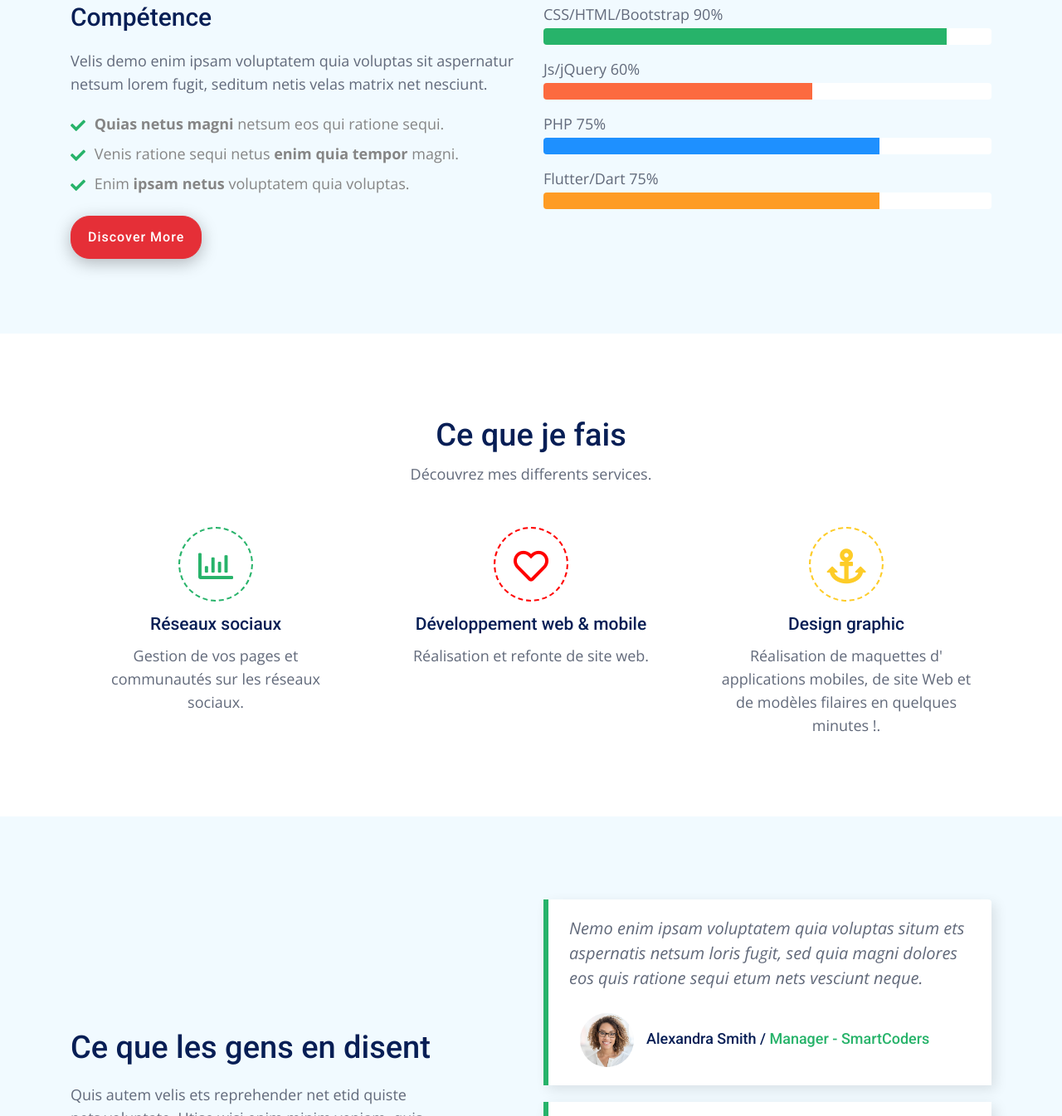
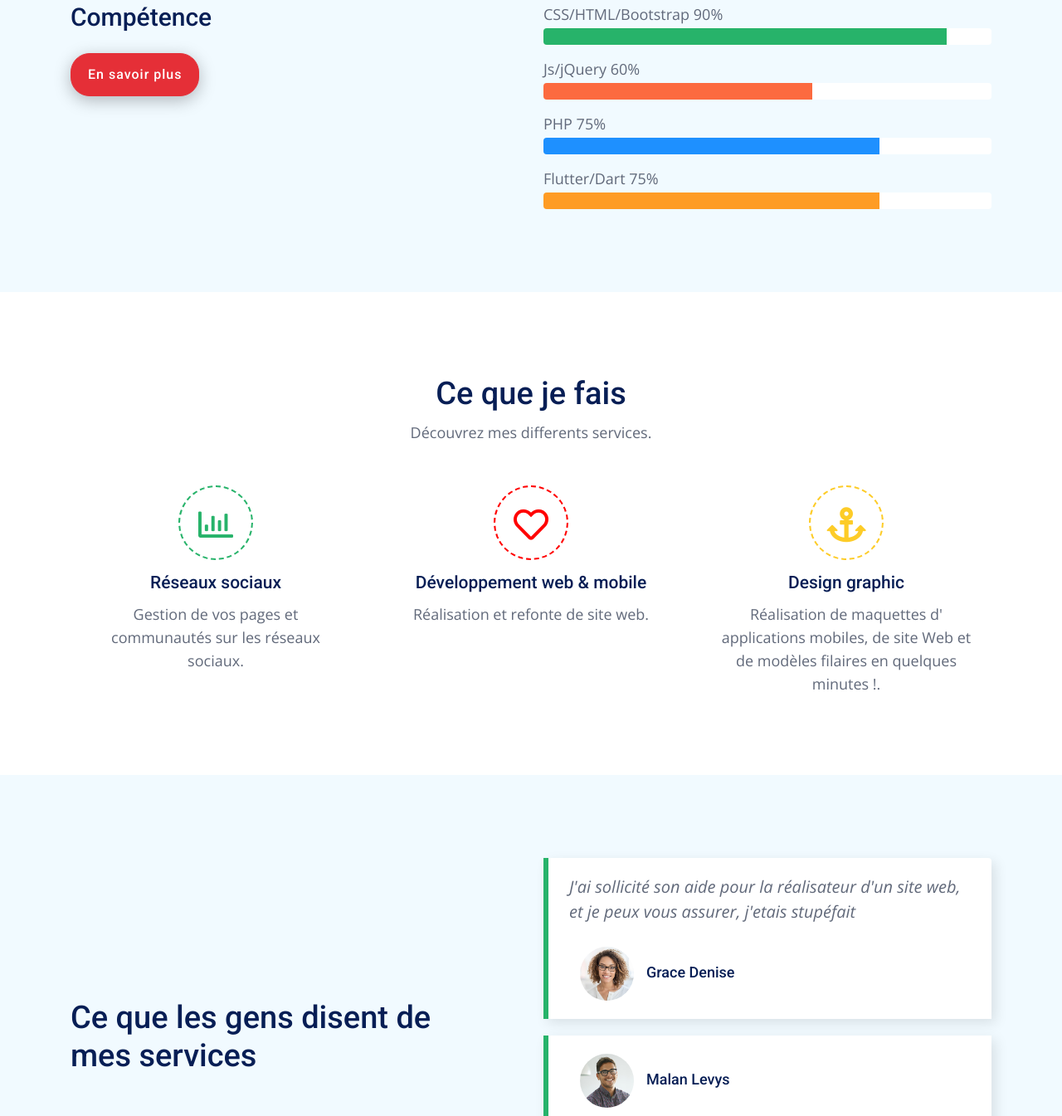
Before and after one commit to Amombra/Portfolio, a plain HTML site: page index.html in a window 1280 px wide. Shown: the part 1455-2800 px from the top of the page at 83% size. Drawn offline with nearby package versions, Linux system fonts and the light colour scheme.

Commit message:
another commit

```diff
--- a/index.html
+++ b/index.html
@@ -206,15 +206,15 @@
 
                     <h3>Compétence</h3>
 
-                    <p>Velis demo enim ipsam voluptatem quia voluptas sit aspernatur netsum lorem fugit, seditum netis velas matrix net nesciunt.</p>
+                    <!-- <p>Velis demo enim ipsam voluptatem quia voluptas sit aspernatur netsum lorem fugit, seditum netis velas matrix net nesciunt.</p> -->
 
-                    <ul class="benefits">
+                    <!-- <ul class="benefits">
                         <li><i class="fas fa-check"></i> <b>Quias netus magni</b> netsum eos qui ratione sequi.</li>
                         <li><i class="fas fa-check"></i> Venis ratione sequi netus <b>enim quia tempor</b> magni.</li>
                         <li><i class="fas fa-check"></i> Enim <b>ipsam netus</b> voluptatem quia voluptas.</li>
-                    </ul>
+                    </ul> -->
 
-                    <a href="#services" class="btn-red small scrool">Discover More</a>
+                    <a href="#services" class="btn-red small scrool">En savoir plus</a>
 
                 </div>
                 <!--end col-sm-6-->
@@ -372,9 +372,9 @@
                 <!--begin col-md-5 -->
                 <div class="col-md-5 col-sm-12">
 
-                    <h2>Ce que les gens en disent</h2>
+                    <h2>Ce que les gens disent de mes services</h2>
 
-                    <p>Quis autem velis ets reprehender net etid quiste nets voluptate. Utise wisi enim minim veniam, quis etsad aspernatis netsum stationes nets.</p>
+                    <!-- <p>Quis autem velis ets reprehender net etid quiste nets voluptate. Utise wisi enim minim veniam, quis etsad aspernatis netsum stationes nets.</p> -->
 
                 </div>
                 <!--end col-md-5 -->
@@ -394,7 +394,7 @@
 
                             <div id="collapseOne" class="collapse show" aria-labelledby="headingOne" data-parent="#accordionFAQ">
                                 <div class="card-body">
-                                Nemo enim ipsam voluptatem quia voluptas situm ets aspernatis netsum loris fugit, sed quia magni dolores eos quis ratione sequi etum nets vesciunt neque.
+                                    J'ai sollicité son aide pour la réalisateur d'un site web, et je peux vous assurer, j'etais stupéfait
                                 </div>
                             </div>
 
@@ -402,7 +402,7 @@
                                 <h5 class="mb-0">
                                 <button class="btn btn-link" type="button" data-toggle="collapse" data-target="#collapseOne" aria-expanded="true" aria-controls="collapseOne">
                                   <img src="images/testimonials3.jpg" alt="testimonials" class="testim-img">
-                                  <p class="testim-name">Alexandra Smith / <span>Manager - SmartCoders</span></p>
+                                  <p class="testim-name">Grace Denise </p>
                                 </button>
                                 </h5>
                             </div>
@@ -415,7 +415,7 @@
 
                             <div id="collapseTwo" class="collapse" aria-labelledby="headingTwo" data-parent="#accordionFAQ">
                                 <div class="card-body">
-                                Nemo enim ipsam voluptatem quia voluptas situm ets aspernatis netsum loris fugit, sed quia magni dolores eos quis ratione sequi etum nets vesciunt neque.
+                                    Elle très productive je vous l'assure.
                                 </div>
                             </div>
 
@@ -423,7 +423,7 @@
                                 <h5 class="mb-0">
                                 <button class="btn btn-link collapsed" type="button" data-toggle="collapse" data-target="#collapseTwo" aria-expanded="false" aria-controls="collapseTwo">
                                   <img src="images/testimonials2.jpg" alt="testimonials" class="testim-img">
-                                  <p class="testim-name">John Doe / <span>CEO - Epic Design</span></p>
+                                  <p class="testim-name">Malan Levys</p>
                                 </button>
                                 </h5>
                             </div>
@@ -436,7 +436,7 @@
 
                             <div id="collapseThree" class="collapse" aria-labelledby="headingThree" data-parent="#accordionFAQ">
                                 <div class="card-body">
-                                Nemo enim ipsam voluptatem quia voluptas situm ets aspernatis netsum loris fugit, sed quia magni dolores eos quis ratione sequi etum nets vesciunt neque.
+                                    J'ai adoré son travail, pour la conception d'une landing page pour mon business que je développe
                                 </div>
                             </div>
 
@@ -444,7 +444,7 @@
                                 <h5 class="mb-0">
                                 <button class="btn btn-link collapsed" type="button" data-toggle="collapse" data-target="#collapseThree" aria-expanded="false" aria-controls="collapseThree">
                                   <img src="images/testimonials1.jpg" alt="testimonials" class="testim-img">
-                                  <p class="testim-name">Christina Pages / <span>Designer - New Fashion</span></p>
+                                  <p class="testim-name">Marie Lois</p>
                                 </button>
                                 </h5>
                             </div>
@@ -468,15 +468,12 @@
     <!--end testimonials section -->
 
     <!--begin portfolio section -->
-    <section class="section-white" id="portfolio">
+    <!-- <section class="section-white" id="portfolio">
 
-        <!--begin container -->
         <div class="container">
 
-            <!--begin row -->
             <div class="row">
 
-                <!--begin col-md-12 -->
                 <div class="col-md-12 text-center margin-bottom-30">
 
                     <h2 class="section-title">Mes réalisation</h2>
@@ -484,100 +481,77 @@
                     <p class="section-subtitle">Derniers projets réalisés .</p>
 
                 </div>
-                <!--end col-md-12 -->
 
             </div>
-            <!--end row -->
 
         </div>
-        <!--end container -->
 
-        <!--begin container -->
         <div class="container padding-bottom-30">
 
-            <!--begin row-->
             <div class="row">
 
-                <!--begin col-md-4 -->
                 <div class="col-md-4 col-sm-12 p-0 m-0">
 
                     <figure class="gallery-insta">
-                        <!--begin popup-gallery-->
                         <div class="popup-gallery popup-gallery-rounded portfolio-pic">
                             <a class="popup2" href="images/gallery1.jpg">
                                 <img src="images/gallery1.jpg" class="width-100" alt="pic">
                                 <span class="eye-wrapper"><i class="fa fa-search-plus eye-icon" style="font-size: 38px;"></i></span>
                             </a>
                         </div>
-                        <!--end popup-gallery-->
                     </figure>
 
                     <figure class="gallery-insta">
-                        <!--begin popup-gallery-->
                         <div class="popup-gallery popup-gallery-rounded portfolio-pic">
                             <a class="popup2" href="images/gallery2.jpg">
                                 <img src="images/gallery2.jpg" class="width-100" alt="pic">
                                 <span class="eye-wrapper"><i class="fa fa-search-plus eye-icon" style="font-size: 38px;"></i></span>
                             </a>
                         </div>
-                        <!--end popup-gallery-->
                     </figure>
 
                 </div>
-                <!--end col-md-4 -->
 
-                <!--begin col-md-4 -->
                 <div class="col-md-4 col-sm-6 col-xs-12 p-0 m-0">
 
                     <figure class="gallery-insta">
-                        <!--begin popup-gallery-->
                         <div class="popup-gallery popup-gallery-rounded portfolio-pic">
                             <a class="popup2" href="images/gallery3.jpg">
                                 <img src="images/gallery3.jpg" class="width-100" alt="pic">
                                 <span class="eye-wrapper"><i class="fa fa-search-plus eye-icon" style="font-size: 38px;"></i></span>
                             </a>
                         </div>
-                        <!--end popup-gallery-->
                     </figure>
 
                 </div>
-                <!--end col-md-4 -->
 
-                <!--begin col-md-4 -->
                 <div class="col-md-4 col-sm-6 col-xs-12 p-0 m-0">
 
                     <figure class="gallery-insta">
-                        <!--begin popup-gallery-->
                         <div class="popup-gallery popup-gallery-rounded portfolio-pic">
                             <a class="popup2" href="images/gallery4.jpg">
                                 <img src="images/gallery4.jpg" class="width-100" alt="pic">
                                 <span class="eye-wrapper"><i class="fa fa-search-plus eye-icon" style="font-size: 38px;"></i></span>
                             </a>
                         </div>
-                        <!--end popup-gallery-->
                     </figure>
 
                     <figure class="gallery-insta">
-                        <!--begin popup-gallery-->
                         <div class="popup-gallery popup-gallery-rounded portfolio-pic">
                             <a class="popup2" href="images/gallery5.jpg">
                                 <img src="images/gallery5.jpg" class="width-100" alt="pic">
                                 <span class="eye-wrapper"><i class="fa fa-search-plus eye-icon" style="font-size: 38px;"></i></span>
                             </a>
                         </div>
-                        <!--end popup-gallery-->
                     </figure>
 
                 </div>
-                <!--end col-md-4 -->
 
             </div>
-            <!--end row -->
 
         </div>
-        <!--end container -->
 
-    </section>
+    </section> -->
 
 
     <section class="section-bg-1" id="contact">
```
